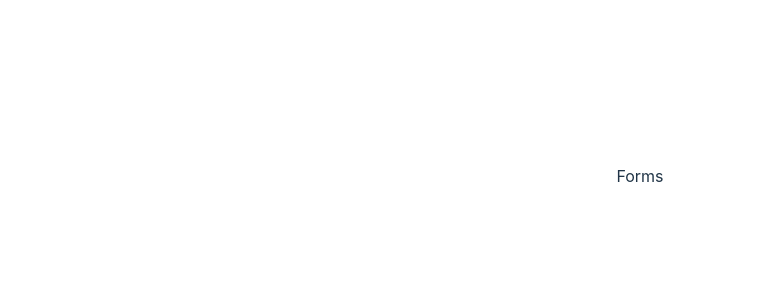
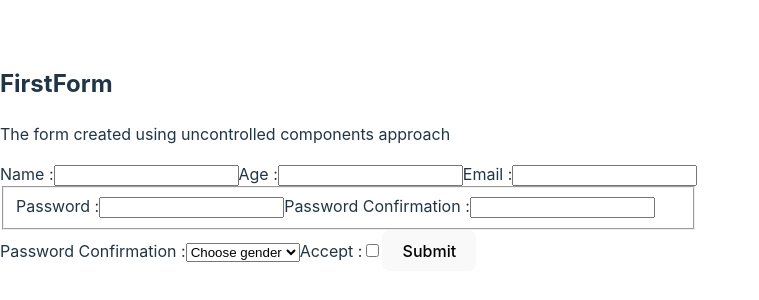
Before and after one commit to AndreiArtsiomenko/react2023Q4, a React (Vite) app: page /first in a window 1280 px wide. Shown: the part 224-524 px from the top of the page, without its empty margins (0-759 px from the left). Built offline with nearby package versions, Linux system fonts and the light colour scheme.

Commit message:
feat: add the first form

```diff
--- a/package.json
+++ b/package.json
@@ -25,6 +25,7 @@
   "dependencies": {
     "@hookform/resolvers": "^3.3.2",
     "@reduxjs/toolkit": "^1.9.7",
+    "@vitejs/plugin-react-swc": "^3.5.0",
     "react": "^18.2.0",
     "react-dom": "^18.2.0",
     "react-hook-form": "^7.48.2",
--- a/src/App.tsx
+++ /dev/null
@@ -1,11 +0,0 @@
-import './App.css';
-
-function App() {
-  return (
-    <>
-      <div>Forms</div>
-    </>
-  );
-}
-
-export default App;
--- a/src/App.css
+++ b/src/components/App/App.module.css
@@ -1,4 +1,4 @@
-#root {
+.container {
   max-width: 1280px;
   margin: 0 auto;
   padding: 2rem;
--- /dev/null
+++ b/src/components/App/App.tsx
@@ -0,0 +1,21 @@
+import { Link } from 'react-router-dom';
+import style from './App.module.css';
+
+function App() {
+  return (
+    <div className={style.container}>
+      <nav>
+        <ul>
+          <li>
+            <Link to={`first`}>One form</Link>
+          </li>
+          <li>
+            <Link to={`second`}>Two form</Link>
+          </li>
+        </ul>
+      </nav>
+    </div>
+  );
+}
+
+export default App;
--- /dev/null
+++ b/src/components/FirstForm/FirstForm.tsx
@@ -0,0 +1,43 @@
+import React, { useRef } from 'react';
+
+const FirstForm = () => {
+  const inputName = useRef('');
+  const handleSubmit = (event: React.MouseEvent<HTMLButtonElement, MouseEvent>) => {
+    event.preventDefault();
+  };
+  return (
+    <>
+      <h2>FirstForm</h2>
+      <p>The form created using uncontrolled components approach</p>
+      <form onSubmit={handleSubmit}>
+        <label htmlFor="name">Name :</label>
+        <input type="text" name="name" id="name" ref={inputName} />
+        <label htmlFor="age">Age :</label>
+        <input type="number" name="age" id="age" />
+        <label htmlFor="email">Email :</label>
+        <input type="email" name="email" id="email" />
+        <fieldset>
+          <label htmlFor="passwordFirst">Password :</label>
+          <input type="password" name="passwordFirst" id="passwordFirst" />
+          <label htmlFor="passwordSecond">Password Confirmation :</label>
+          <input type="password" name="passwordSecond" id="passwordSecond" />
+        </fieldset>
+        <label htmlFor="gender">Password Confirmation :</label>
+        <select name="gender" id="gender">
+          <option selected disabled>
+            Choose gender
+          </option>
+          <option value="man">Man</option>
+          <option value="woman">Woman</option>
+        </select>
+        <label htmlFor="accept">Accept :</label>
+        <input type="checkbox" name="accept" id="accept" />
+
+        <button type="submit">Submit</button>
+      </form>
+      <h1>{inputName.current.value}</h1>
+    </>
+  );
+};
+
+export default FirstForm;
--- a/src/main.tsx
+++ b/src/main.tsx
@@ -1,10 +1,27 @@
 import React from 'react';
 import ReactDOM from 'react-dom/client';
-import App from './App';
+import {
+  createBrowserRouter,
+  RouterProvider,
+  createRoutesFromElements,
+  Route,
+} from 'react-router-dom';
+import App from './components/App/App';
 import './index.css';
+import FirstForm from './components/FirstForm/FirstForm';
+
+const router = createBrowserRouter(
+  createRoutesFromElements(
+    <Route path="/">
+      <Route index element={<App />} />
+      <Route path="first" element={<FirstForm />} />
+      <Route path="second" element={<div>Form 2</div>} />
+    </Route>
+  )
+);
 
 ReactDOM.createRoot(document.getElementById('root')!).render(
   <React.StrictMode>
-    <App />
+    <RouterProvider router={router} />
   </React.StrictMode>
 );
```
Also changed, not shown: 2 other files (tests, documents, lock files or other folders).
